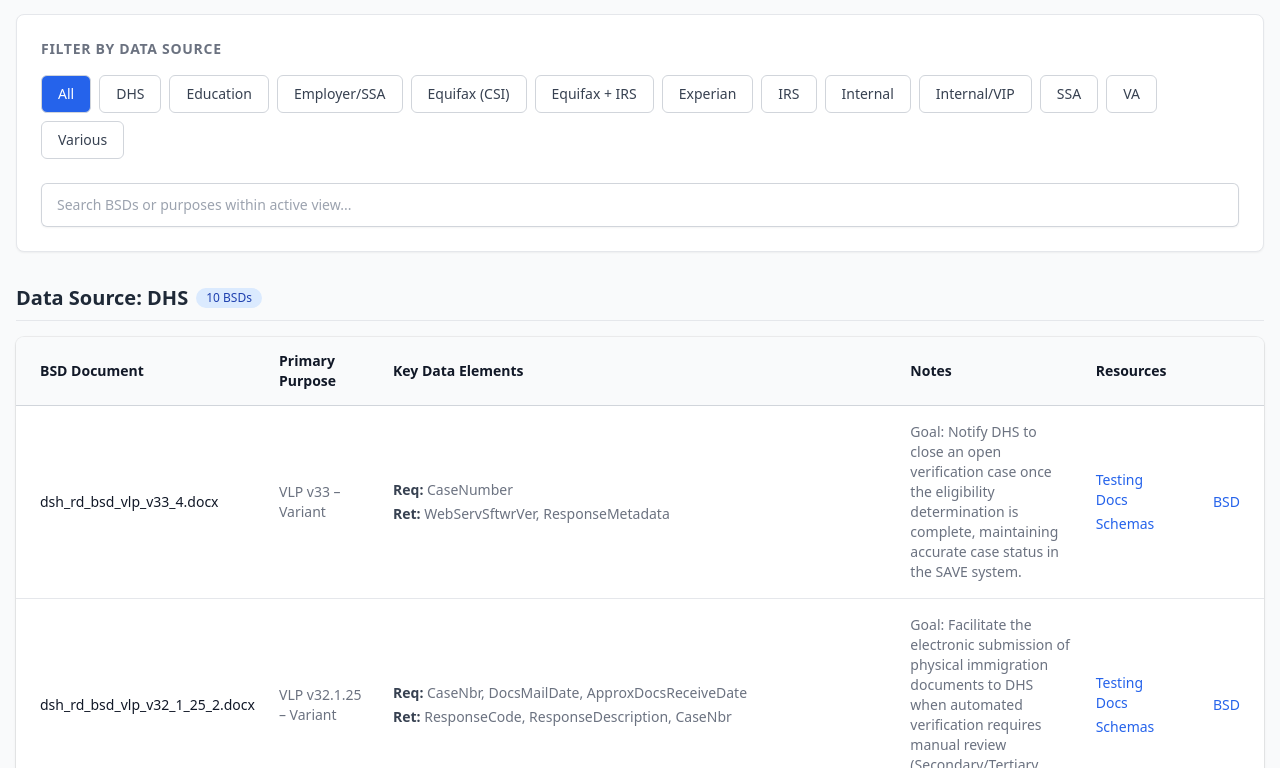
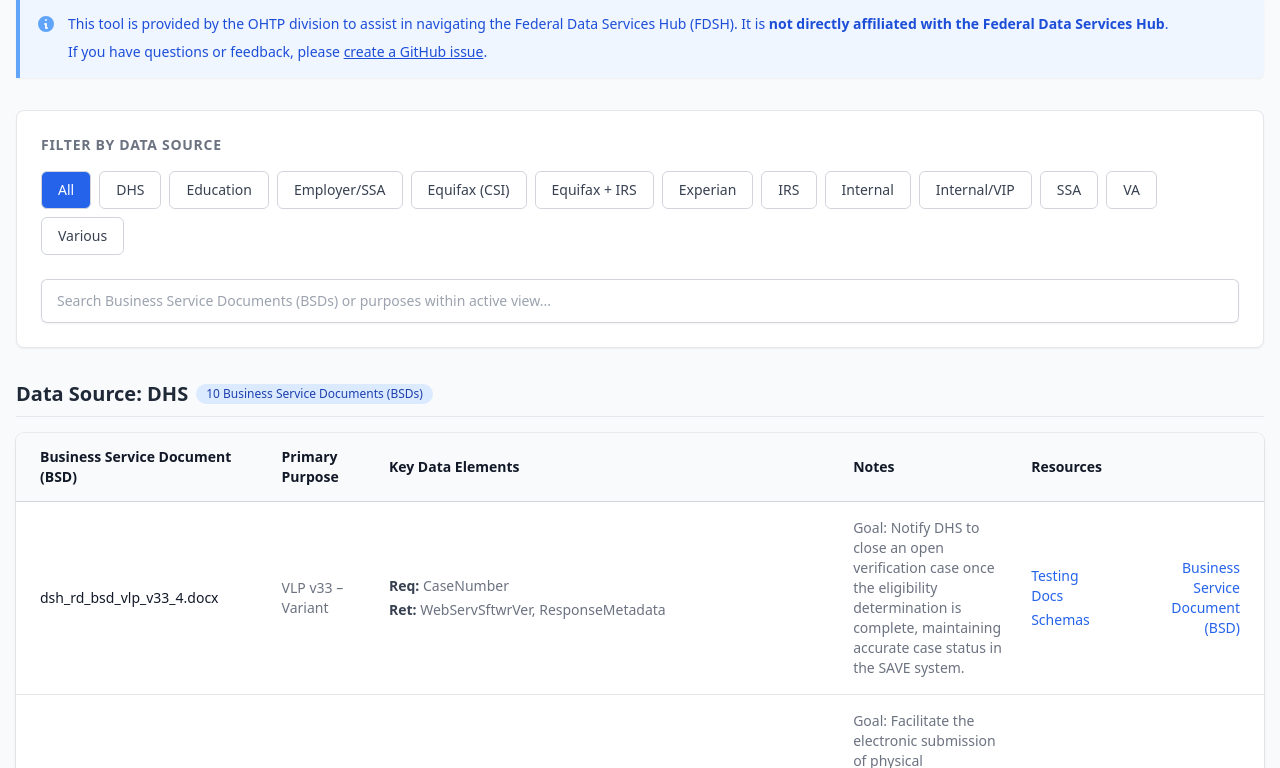
Before and after one commit to DSACMS/fdsh-utils, a website: page public/gh-pages/index.html in a window 1280 px wide. Shown: the part 86-854 px from the top of the page. Drawn offline with nearby package versions, Linux system fonts and the light colour scheme.

Commit message:
[FFS-4823] apply feedback to make the page a bit more informative

```diff
--- a/public/gh-pages/index.html
+++ b/public/gh-pages/index.html
@@ -13,9 +13,48 @@
   </head>
   <body class="bg-gray-50 min-h-screen">
     <div id="app" class="container mx-auto px-4 py-8" v-cloak>
-      <div class="flex justify-between items-center mb-8">
+      <div class="flex justify-between items-center mb-4">
         <h1 class="text-3xl font-bold text-gray-900">FDSH Exploratory View</h1>
-        <span class="text-sm text-gray-500">Static GitHub Pages Version</span>
+        <span class="text-sm text-gray-500">Beta Version -- Work In Progress </span>
+      </div>
+
+      <div
+        class="bg-blue-50 border-l-4 border-blue-400 p-4 mb-8 rounded-r-md shadow-sm"
+      >
+        <div class="flex">
+          <div class="flex-shrink-0">
+            <svg
+              class="h-5 w-5 text-blue-400"
+              viewBox="0 0 20 20"
+              fill="currentColor"
+            >
+              <path
+                fill-rule="evenodd"
+                d="M18 10a8 8 0 11-16 0 8 8 0 0116 0zm-7-4a1 1 0 11-2 0 1 1 0 012 0zM9 9a1 1 0 000 2v3a1 1 0 001 1h1a1 1 0 100-2v-3a1 1 0 00-1-1H9z"
+                clip-rule="evenodd"
+              />
+            </svg>
+          </div>
+          <div class="ml-3">
+            <p class="text-sm text-blue-700">
+              This tool is provided by the OHTP division to assist in navigating
+              the Federal Data Services Hub (FDSH). It is
+              <span class="font-semibold"
+                >not directly affiliated with the Federal Data Services
+                Hub</span
+              >.
+            </p>
+            <p class="text-sm text-blue-700 mt-2">
+              If you have questions or feedback, please
+              <a
+                href="https://github.com/DSACMS/fdsh-utils/issues"
+                target="_blank"
+                class="font-medium underline hover:text-blue-800"
+                >create a GitHub issue</a
+              >.
+            </p>
+          </div>
+        </div>
       </div>
 
       <div class="space-y-8">
@@ -48,7 +87,7 @@
             <input
               type="text"
               v-model="searchQuery"
-              placeholder="Search BSDs or purposes within active view..."
+              placeholder="Search Business Service Documents (BSDs) or purposes within active view..."
               class="block w-full rounded-md border-0 py-2.5 pl-4 pr-10 text-gray-900 ring-1 ring-inset ring-gray-300 placeholder:text-gray-400 focus:ring-2 focus:ring-inset focus:ring-blue-600 sm:text-sm sm:leading-6"
             />
           </div>
@@ -67,7 +106,7 @@
             </h2>
             <span
               class="bg-blue-100 text-blue-800 text-xs font-medium px-2.5 py-0.5 rounded-full"
-              >{{ experiments.length }} BSDs</span
+              >{{ experiments.length }} Business Service Documents (BSDs)</span
             >
           </div>
 
@@ -81,7 +120,7 @@
                     scope="col"
                     class="py-3.5 pl-4 pr-3 text-left text-sm font-semibold text-gray-900 sm:pl-6"
                   >
-                    BSD Document
+                    Business Service Document (BSD)
                   </th>
                   <th
                     scope="col"
@@ -174,7 +213,7 @@
                       <a
                         :href="exp.bsd_link"
                         class="flex items-center text-blue-600 hover:text-blue-900 transition"
-                        title="Download BSD Document"
+                        title="Download Business Service Document (BSD)"
                         target="_blank"
                       >
                         <svg
@@ -190,7 +229,7 @@
                             d="C7 16a4 4 0 01-.88-7.903A5 5 0 1115.9 6L16 6a5 5 0 011 9.9M9 19l3 3m0 0l3-3m-3 3V10"
                           ></path>
                         </svg>
-                        BSD
+                        Business Service Document (BSD)
                       </a>
                     </div>
                   </td>
```
